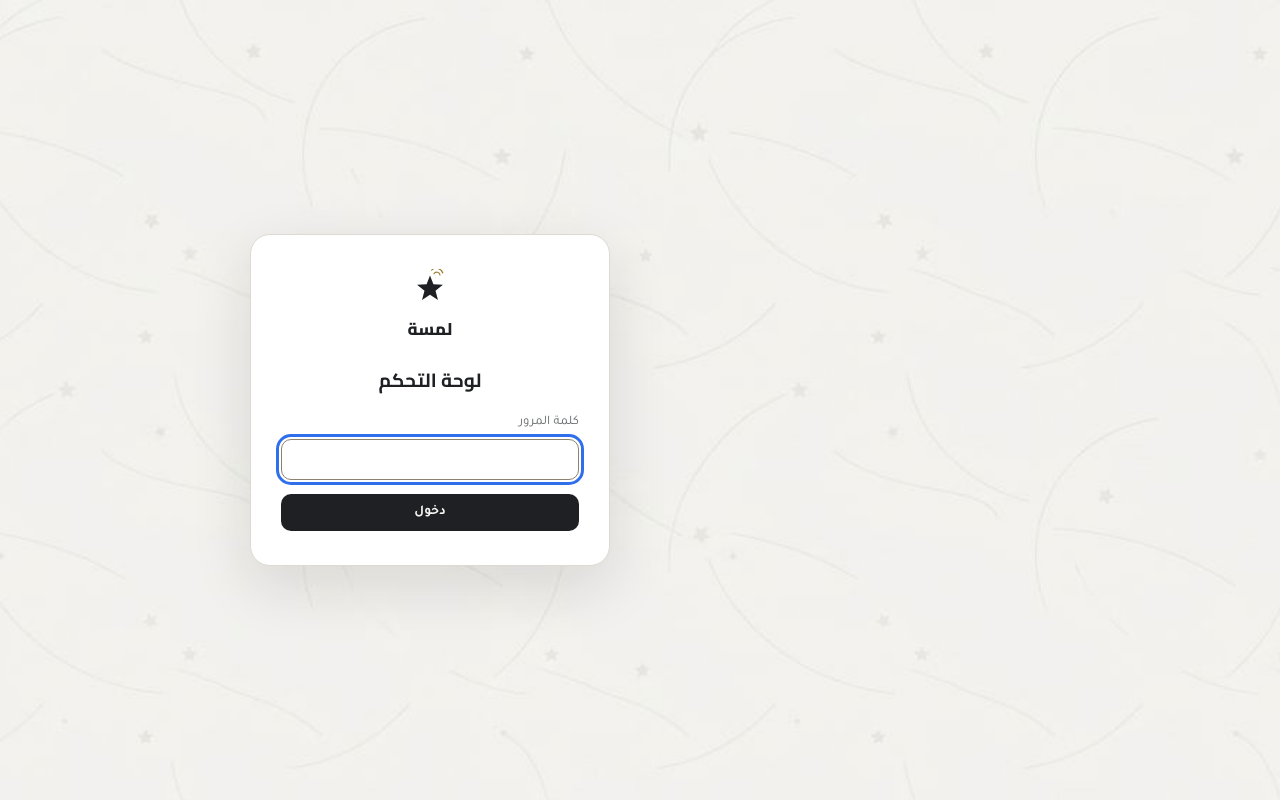
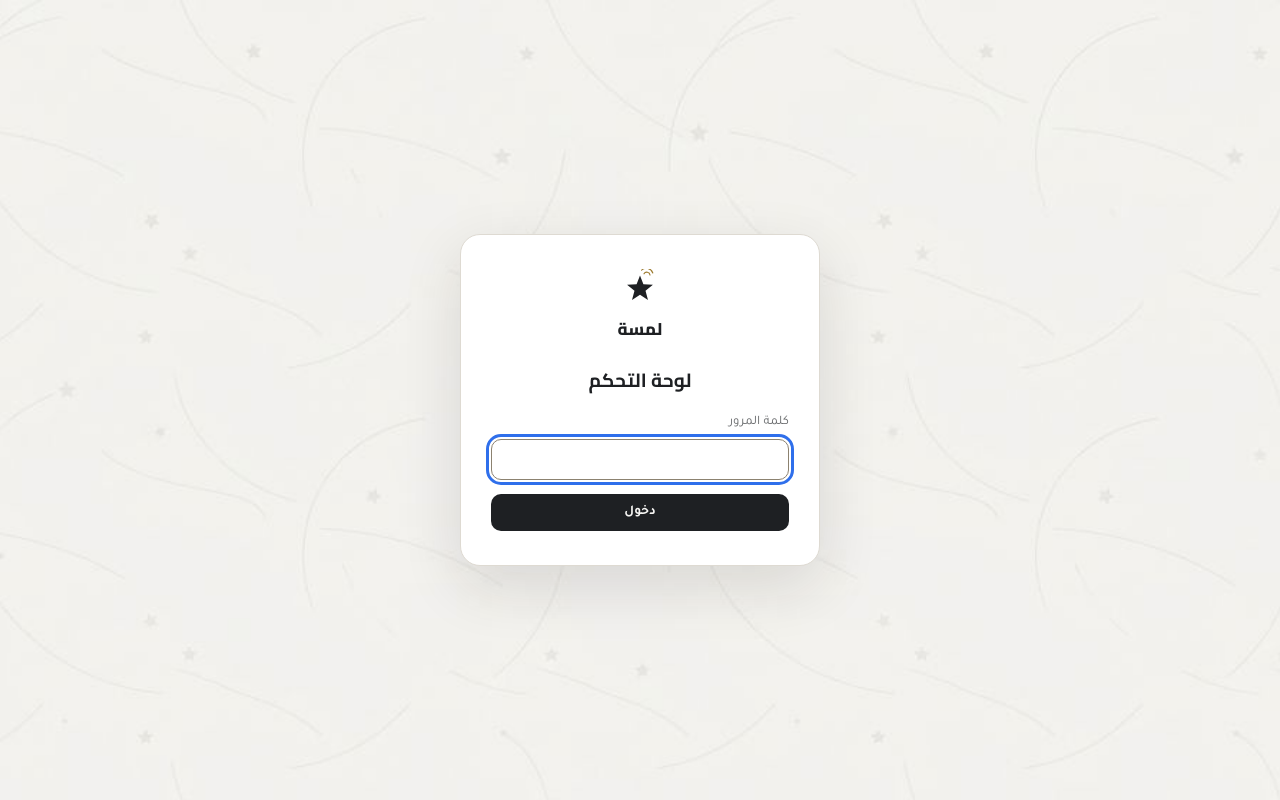
Before and after one commit to ji2v111/Lamsa, a FastAPI app: page /admin/login in a window 1280 px wide. Run offline with FastAPI, Linux system fonts and the light colour scheme.

Commit message:
Center and double size of admin login card

```diff
--- a/app/templates/admin_login.html
+++ b/app/templates/admin_login.html
@@ -3,8 +3,7 @@
 {% block body %}
 <div class="login-wrap">
   <div class="login-row">
-    <div class="login-hero">
-    </div>
+
     <div class="login-card">
     <div style="display:flex;flex-direction:column;align-items:center;margin-bottom:22px;">
       <svg viewBox="0 0 100 100" style="width:40px;height:40px;"><path class="logo-star" d="M50,16 L58.52,38.27 L82.34,39.49 L63.79,54.48 L69.99,77.51 L50,64.5 L30.01,77.51 L36.21,54.48 L17.66,39.49 L41.48,38.27 Z"/><path class="logo-ripple" d="M60,12 A8,8 0 0,1 75,15" fill="none" stroke-width="2.8" stroke-linecap="round"/><path class="logo-ripple" d="M54,3 A17,17 0 0,1 82,10" fill="none" stroke-width="2.8" stroke-linecap="round"/></svg>
```
